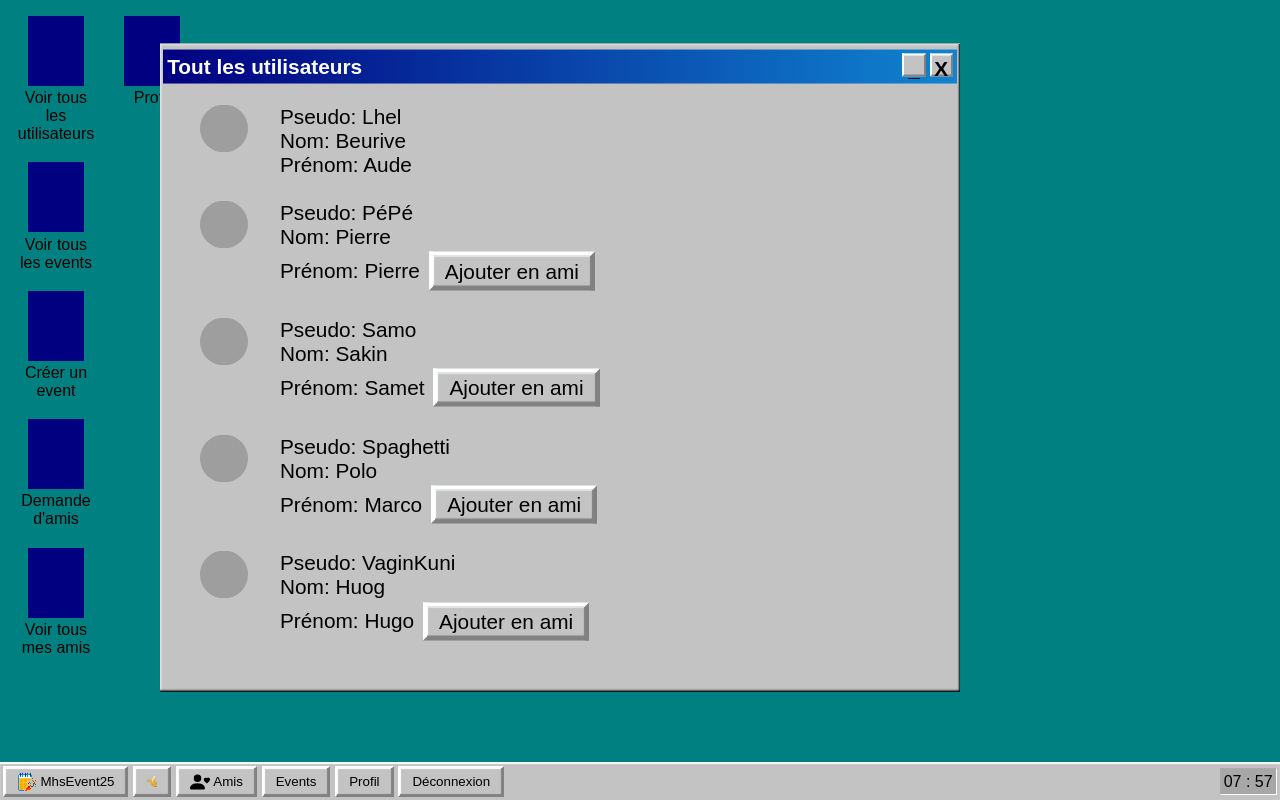
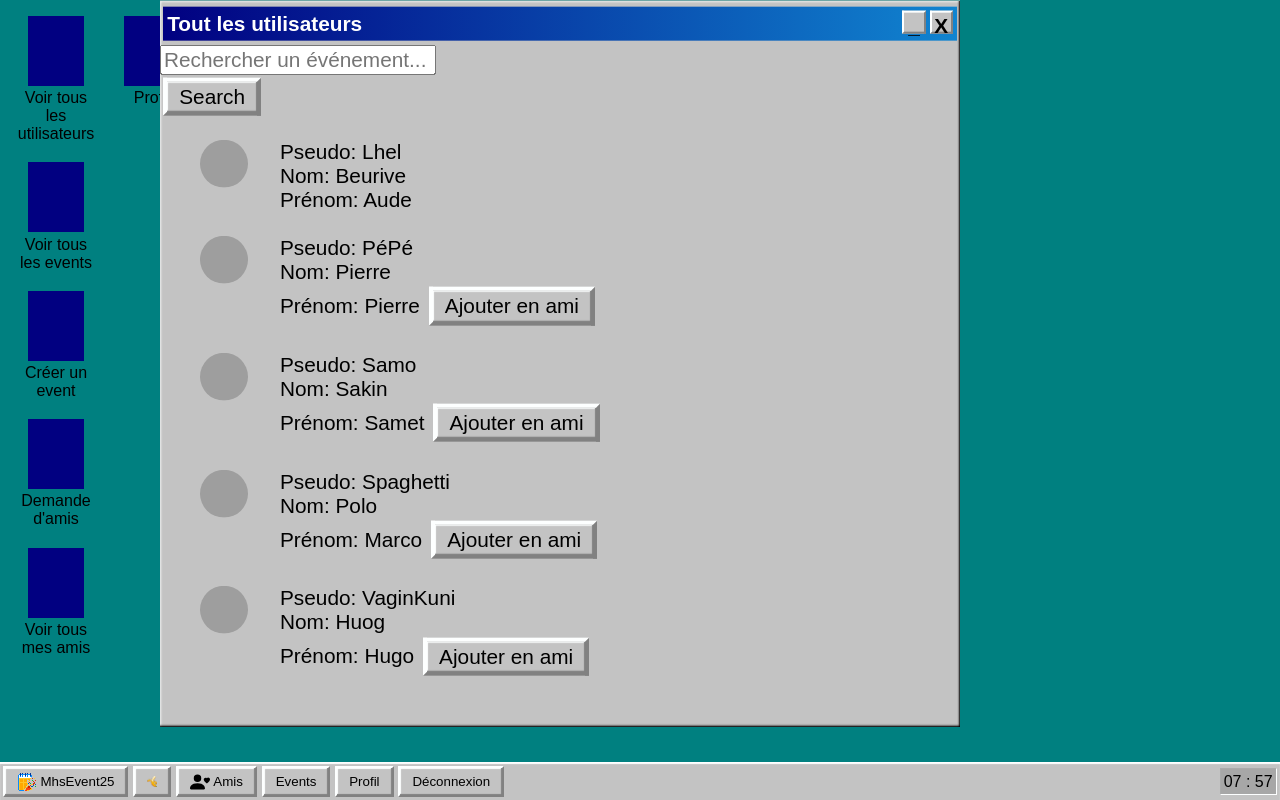
Before and after one commit to Vaganuki/angular_labo_recap, an Angular app: page /users in a window 1280 px wide. Built offline with nearby package versions, Linux system fonts and the light colour scheme; no server answers; data requests are answered from the project's data file; sample sign-in values are in the browser's storage; grey boxes are pictures that could not be loaded.

Commit message:
samet: search all users

```diff
--- a/src/app/components/user/all-users/all-users.component.html
+++ b/src/app/components/user/all-users/all-users.component.html
@@ -10,6 +10,18 @@
   </div>
 
   <div class="windowContent">
+
+      <div class="search">
+          <input
+                  type="text"
+                  [(ngModel)]="searchValue"
+                  placeholder="Rechercher un événement..."
+          />
+          <div class="button-option">
+              <button (click)="searchUsers()">Search</button>
+          </div>
+      </div>
+
     <ul class="userList">
       <li *ngFor="let user of users" class="userItem">
         <div class="userInfo">
--- a/src/app/components/user/all-users/all-users.component.ts
+++ b/src/app/components/user/all-users/all-users.component.ts
@@ -5,16 +5,19 @@ import { UserService } from '../../../services/user.service';
 import { FriendService } from '../../../services/friend.service';
 import { RegisterData } from '../../../interfaces/register.interface';
 import { FriendData } from '../../../interfaces/friend.interface';
+import {FormsModule, ReactiveFormsModule} from "@angular/forms";
 
 @Component({
   selector: 'app-all-users',
   standalone: true,
-  imports: [RouterLink, NgForOf, NgIf],
+  imports: [RouterLink, NgForOf, NgIf, ReactiveFormsModule, FormsModule],
   templateUrl: './all-users.component.html',
   styleUrl: './all-users.component.scss'
 })
 export class AllUsersComponent implements OnInit {
+
   users: RegisterData[] = [];
+  searchValue = '';
   errorMessage = '';
   currentUserId = localStorage.getItem('userId');
 
@@ -96,4 +99,28 @@ export class AllUsersComponent implements OnInit {
       }
     });
   }
+
+  searchUsers(): void {
+    if (!this.searchValue.trim()) {
+      // Si rien n'est saisi, charger tous les users
+      this.loadUsers();
+      return;
+    }
+
+    this.userService.searchUsersByPseudo(this.searchValue.trim()).subscribe({
+      next: (users) => {
+        this.users = users;
+        if (users.length === 0) {
+          this.errorMessage = 'Aucun utilisateur trouvé.';
+        } else {
+          this.errorMessage = '';
+        }
+      },
+      error: (err) => {
+        console.error('Erreur recherche utilisateurs:', err);
+        this.errorMessage = 'Erreur lors de la recherche.';
+      }
+    });
+  }
+
 }
```
